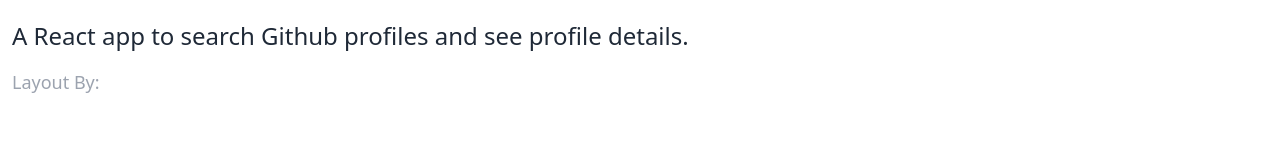
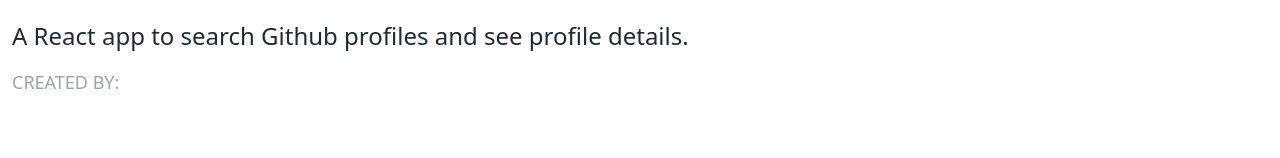
Before and after one commit to nabalmes/projects, a React (Create React App) app in the folder github-finder/: page /about in a window 1280 px wide. Shown: the part 348-506 px from the top of the page. Built offline with nearby package versions, Linux system fonts and the light colour scheme.

Commit message:
update abouyt

```diff
--- a/github-finder/src/components/pages/About.js
+++ b/github-finder/src/components/pages/About.js
@@ -8,9 +8,9 @@ function About() {
         A React app to search Github profiles and see profile details.
       </p>
       <p className="text-lg text-gray-400">
-        Layout By:
+        CREATED BY:
         <a href="https://nab2023.vercel.app" className="text-white">
-          Neil Adrian Cueto Balmes
+            NEIL ADRIAN C BALMES
         </a>
       </p>
     </div>
```
